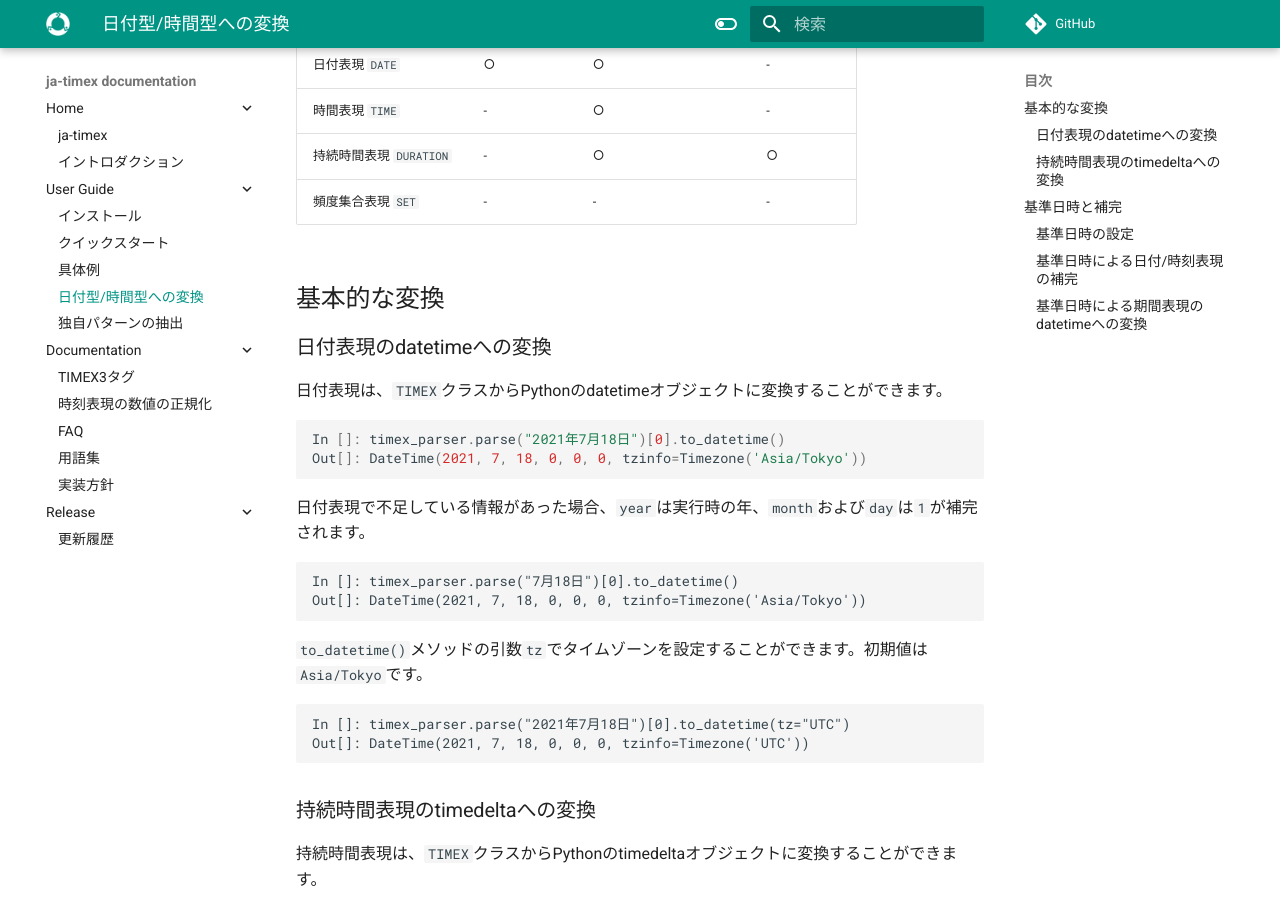
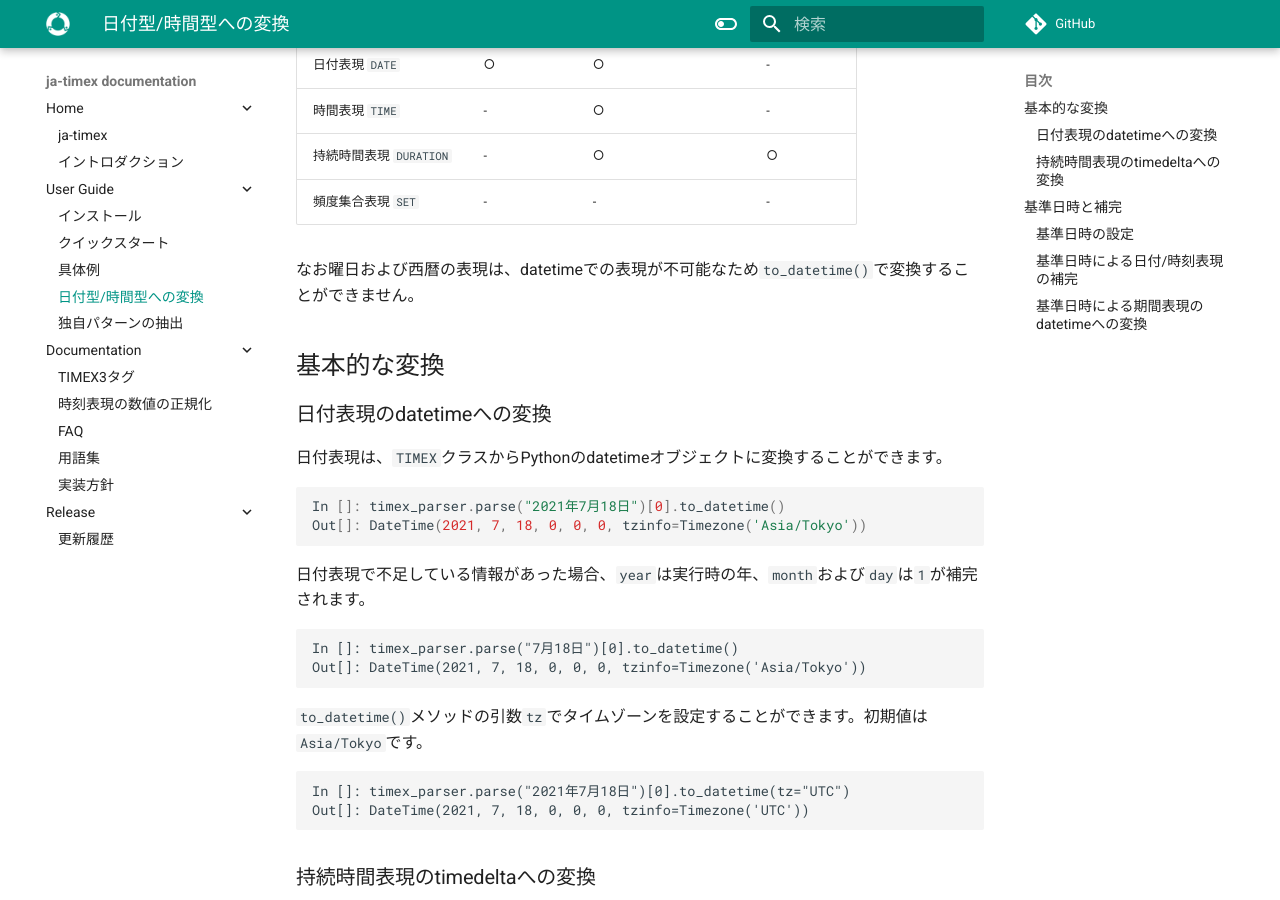
Before and after one commit to yagays/ja-timex, an MkDocs documentation site: the page built from docs/docs/to_datetime.md, in a window 1280 px wide and 900 px high, scrolled down 341 px. Built offline with MkDocs 1.6.1 and Material for MkDocs 9.7.7, drawn with Linux system fonts in a browser that asks for light colours; comment, search, counter and statistics services are not loaded.

Commit message:
update docs

```diff
--- a/docs/docs/to_datetime.md
+++ b/docs/docs/to_datetime.md
@@ -13,6 +13,8 @@ ja-timexでは、2通りの方法でPythonの日付型/時間型への変換が
 | 時間表現 `TIME`     | -           | ○                        | -           |
 | 持続時間表現 `DURATION` | -           | ○                        | ○           |
 | 頻度集合表現 `SET`      | -           | -                        | -           |
+
+なお曜日および西暦の表現は、datetimeでの表現が不可能なため`to_datetime()`で変換することができません。
 
 ## 基本的な変換
 ### 日付表現のdatetimeへの変換
```
